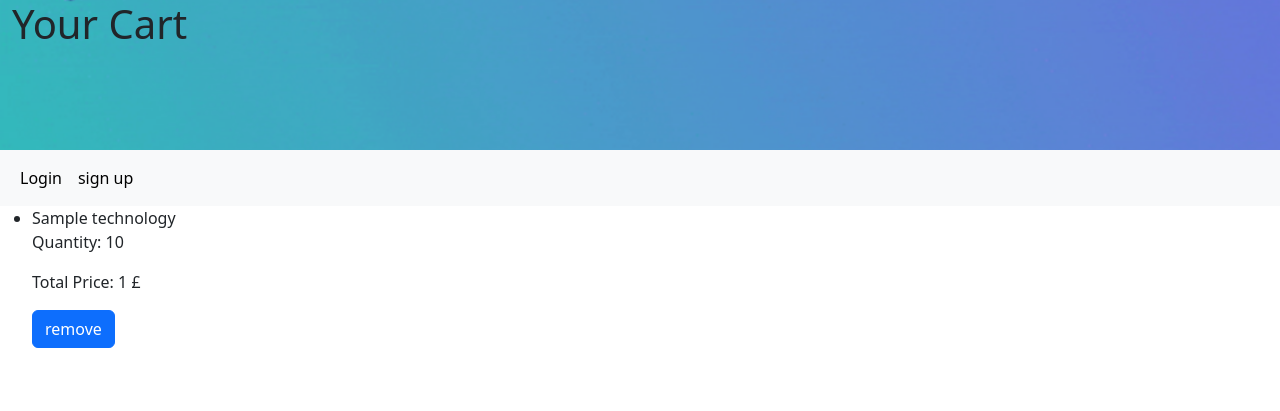
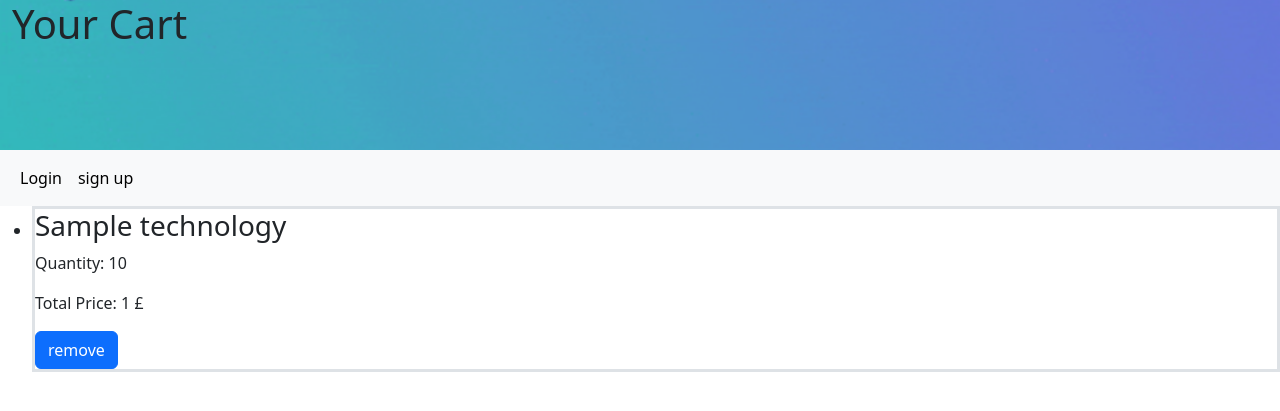
Before and after one commit to omerazhar2004/E-Commerce-Website-Full-Stack-Development, a Python web app: template website/templates/cart.html in a window 1280 px wide. Shown: the top 411 px of the page. Run offline with Jinja, Linux system fonts and the light colour scheme; the template is opened without the code that fills it: most values are stand-ins (such as "Sample title", 1, 10 or a date in 2020); some libraries are stand-ins or nearby versions.

Commit message:
improved css

```diff
--- a/website/templates/cart.html
+++ b/website/templates/cart.html
@@ -5,8 +5,8 @@
 {% if c_techs %}
 <ul>
     {% for items in c_techs %}
-        <li>
-        {{ items.technology.name }}
+        <li class="border border-3" >
+        <h3>{{ items.technology.name }}</h3>
         <p>Quantity: {{items.quantity}}</p>
         <p>Total Price: {{total_price}} £</p>
         <a class="btn btn-primary" href="/delete-from-cart/{{ items.id }}">remove</a>
--- a/website/templates/technology_items.html
+++ b/website/templates/technology_items.html
@@ -4,7 +4,7 @@
 {% block content %}
 <ul>
     {% for items in t_techs %}
-        <li>
+        <li class="border border-3" >
         <p>{{ items.name }} - {{items.price}} £</p>
         <a class="btn btn-primary" href="/delete-from-technology/{{ items.id }}">remove</a>
         </li>
```
